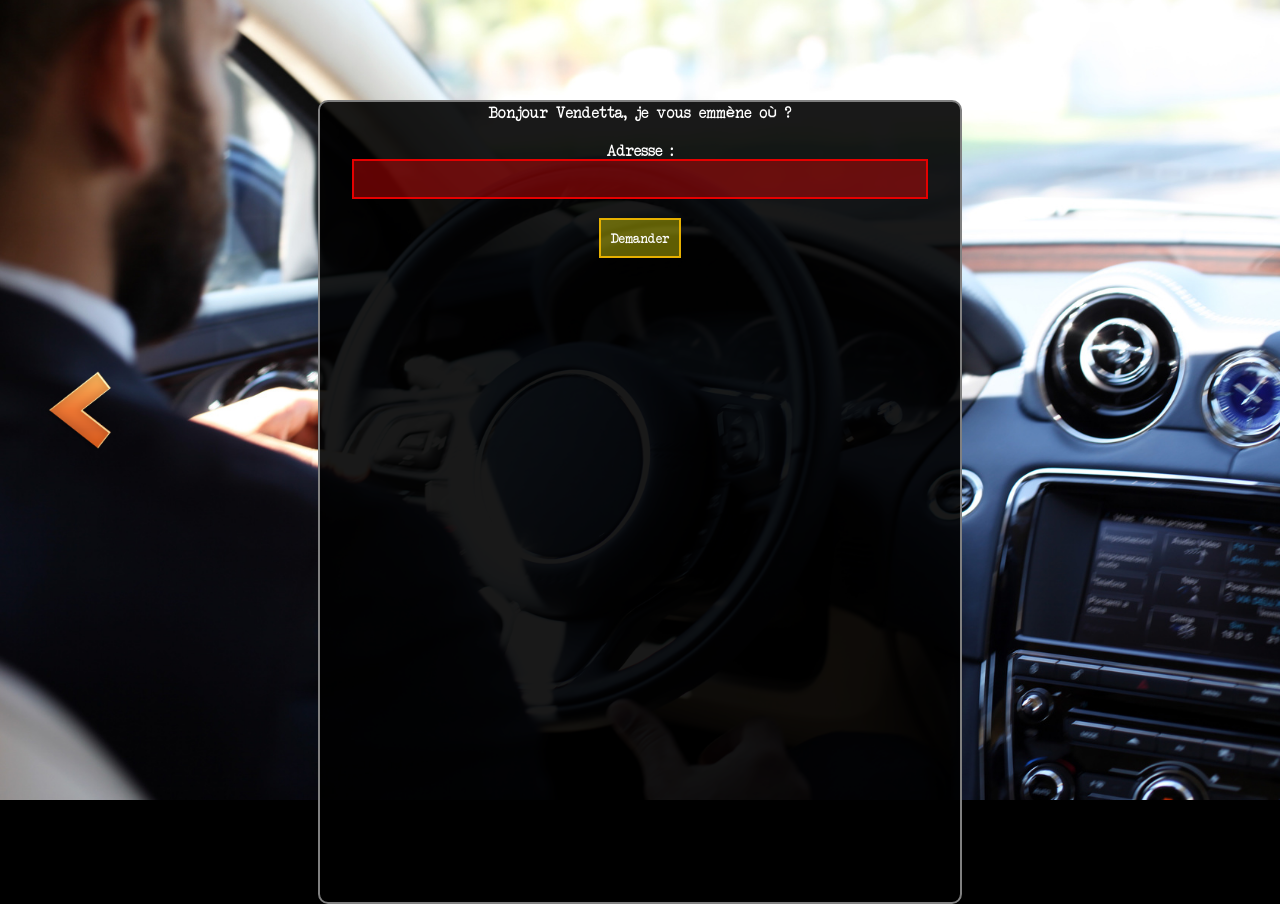
After one commit to StephaneBranly/Escapegame_Youarille, a PHP site: page /site/taxi.php in a window 1280 px wide. The commit adds this page. Run offline with PHP 8.4, Linux system fonts and the light colour scheme.

Commit message:
Ajout page taxi

```diff
--- a/design/style.css
+++ b/design/style.css
@@ -58,7 +58,40 @@ section
 	color: rgb(200, 200, 255);
 	text-shadow: -2px -2px 0px rgb(2, 0, 114);
 }
-
+.fleche
+{
+	display: block;
+	z-index: 1;
+	padding: 0px;
+	margin: 0px;
+	position: absolute;
+	top:45%;
+	height:100px;
+	width:100px;
+	transition:0.5s all;
+}
+.fleche:hover
+{
+	height:110px;
+	width:110px;
+	transition:0.5s all;
+}
+.fleche_right
+{
+	right: 30px;
+	background-image: url(../ressources/images/fleche_right.png);
+	background-repeat: no-repeat;
+	background-size: 100% 100%;
+	background-position: center;
+}
+.fleche_left
+{
+	left: 30px;
+	background-image: url(../ressources/images/fleche_left.png);
+	background-repeat: no-repeat;
+	background-size: 100% 100%;
+	background-position: center;
+}
 button
 {
 	border:0px;
@@ -142,7 +175,60 @@ button:hover
 	background-position: center;
 }
 
+/* taxi.php */
+#taxi
+{
+	background-image: url(../ressources/images/taxi_bg.jpg);
+	background-repeat: no-repeat;
+	background-size: 100% auto;
+	background-position: center;
+}
+#taxi #destination
+{
+	display: inline-block;
+	background-color: rgba(0,0,0,0.9);
+	color: white;
+	border-radius: 10px;
+	margin-top: 100px;
+	padding: none;
+	margin: none;
+	width: 50%;
 
+	border: 2px solid grey;
+}
+#taxi .submit_button
+{
+	font-family: 'atwriter','VCR','Postface', Arial, sans-serif;
+	background: rgba(189, 186, 7, 0.5);
+	border: solid 2px rgb(230, 176, 0);
+	color: white;
+	transition: 0.5s all;
+	padding:10px;
+}
+#taxi #address
+{
+	font-family: 'atwriter','VCR','Postface', Arial, sans-serif;
+	background: rgba(189, 7, 7, 0.5);
+	border: solid 2px rgb(230, 0, 0);
+	padding:10px;
+	width: 90%;
+	color: white;
+}
+#taxi .submit_button:hover
+{
+	background: rgba(7, 189, 16, 0.5);
+	border: solid 2px rgb(0, 230, 12);
+	cursor: pointer;
+}
+#taxi #reponse
+{
+	background: rgba(189, 7, 7, 0.5);
+	border: solid 2px rgb(230, 0, 0);
+	width: 80%;
+	margin: 20px;
+	padding:10px;
+	color: white;
+}
 /* coffrefort.php */
 .serrure_coffre
 {
--- a/site/intro.php
+++ b/site/intro.php
@@ -5,7 +5,7 @@
     </head>
     <body>
         <section id='main'>
-            <div id='intro' onclick="click_intro(in_hit_box(event,tableau_hitbox,param_hb_dim_bg,true));">
+            <div id='intro' onclick="click_intro(in_hit_box(event,tableau_hitbox,param_hb_dim_bg,false));">
                 <?php
                     if($_GET['debut']==1)
                     {
@@ -21,7 +21,7 @@
                         </p>";
                     }
                 ?>
-
+                <a href='taxi.php'><p class='fleche fleche_right' title='Sortir prendre le taxi'></p></a>
                 <p class='popup' id='popup_pika' style="visibility:hidden" onclick="close_popup('popup_pika');"></p>
                 <p class='popup' id='popup_tel' style="visibility:hidden" onclick="close_popup('popup_tel');"></p>
                 <p class='popup' id='popup_screen_pc' style="visibility:hidden" onclick="close_popup('popup_screen_pc');"></p>
--- /dev/null
+++ b/site/taxi.php
@@ -0,0 +1,43 @@
+<html>
+    <head>
+        <link href="../design/style.css" rel="stylesheet" media="all" type="text/css">
+        <meta charset="UTF-8">
+    </head>
+    <body>
+        <section id='main'>
+            <div id='taxi'>
+                <div id='destination'>
+                    <form action="taxi.php" method="post">
+                        Bonjour Vendetta, je vous emmène où ?<br/><br/>
+                        <label for="address">Adresse : </label><br/>
+                        <input type="text" autocapitalize="off" autocorrect="off" id="address" name="address"><br/><br/>
+                        <input class="submit_button" name="login_button" value="Demander" type="submit">
+                    </form>
+                    <?php
+                        if(isset($_POST['address']))
+                        {
+                            if($_POST['address']=='Labo 53, Rue du Dr Schweitzer, 60200 Compiègne')
+                            {
+                                echo "<div id='Reponse'>Il y a 5 minutes de trajet, vous voulez y aller ? <a href=''><input class='submit_button' value=\"C'est parti\"></a></div>";
+                            }
+                            else
+                            {
+                                $excuse = array("Mince, je n'arrive pas à trouver cette adresse...",
+                                "Je crois que cette adresse n'existe pas...",
+                                "Il n'y a pas cette adresse dans Compicity",
+                                "Vous êtes sûr de l'adresse ?! C'est à 450km !",
+                                "Vous devriez vérifier l'adresse");
+                                $rand_excuse = array_rand($excuse, 1);
+                                echo "<div id='reponse'>$excuse[$rand_excuse]</div>";
+                            }
+                        }
+                    ?>
+                </div>
+                <a href='intro.php?debut=0'><p class='fleche fleche_left' title='Rentrer au studio'></p></a>
+            </div>
+        </section>
+    </body>
+</html>
+
+<script type="text/javascript" src="../services/general.js"></script>
+<script type="text/javascript" src="../services/intro.js"></script>
```
Also changed, not shown: site/pc_mail.php (+51 -35 lines), ressources/images/Taxi_bg.jpg (added), ressources/images/fleche_left.png (added), ressources/images/fleche_right.png (added), ressources/images/lettre.jpg.
